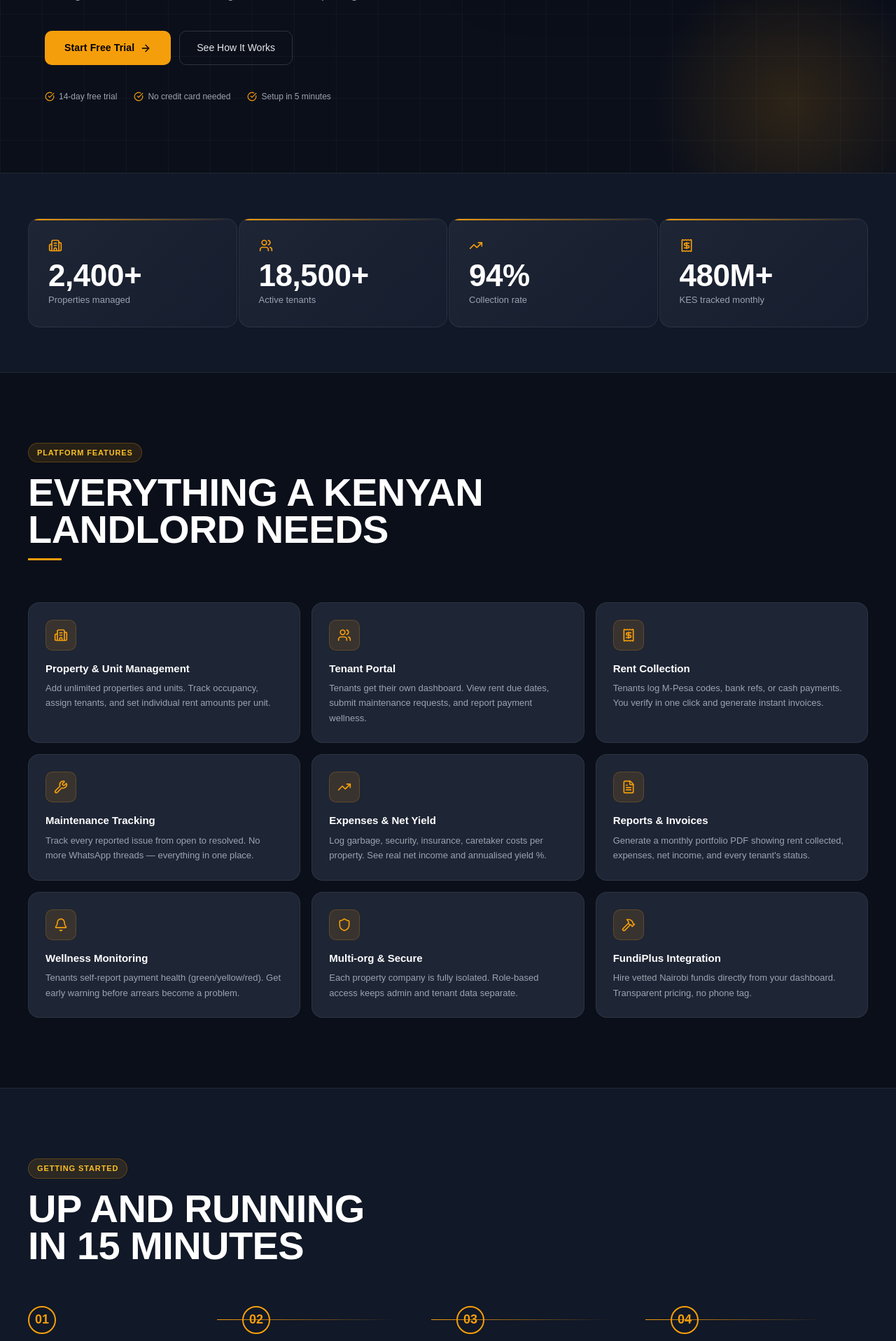
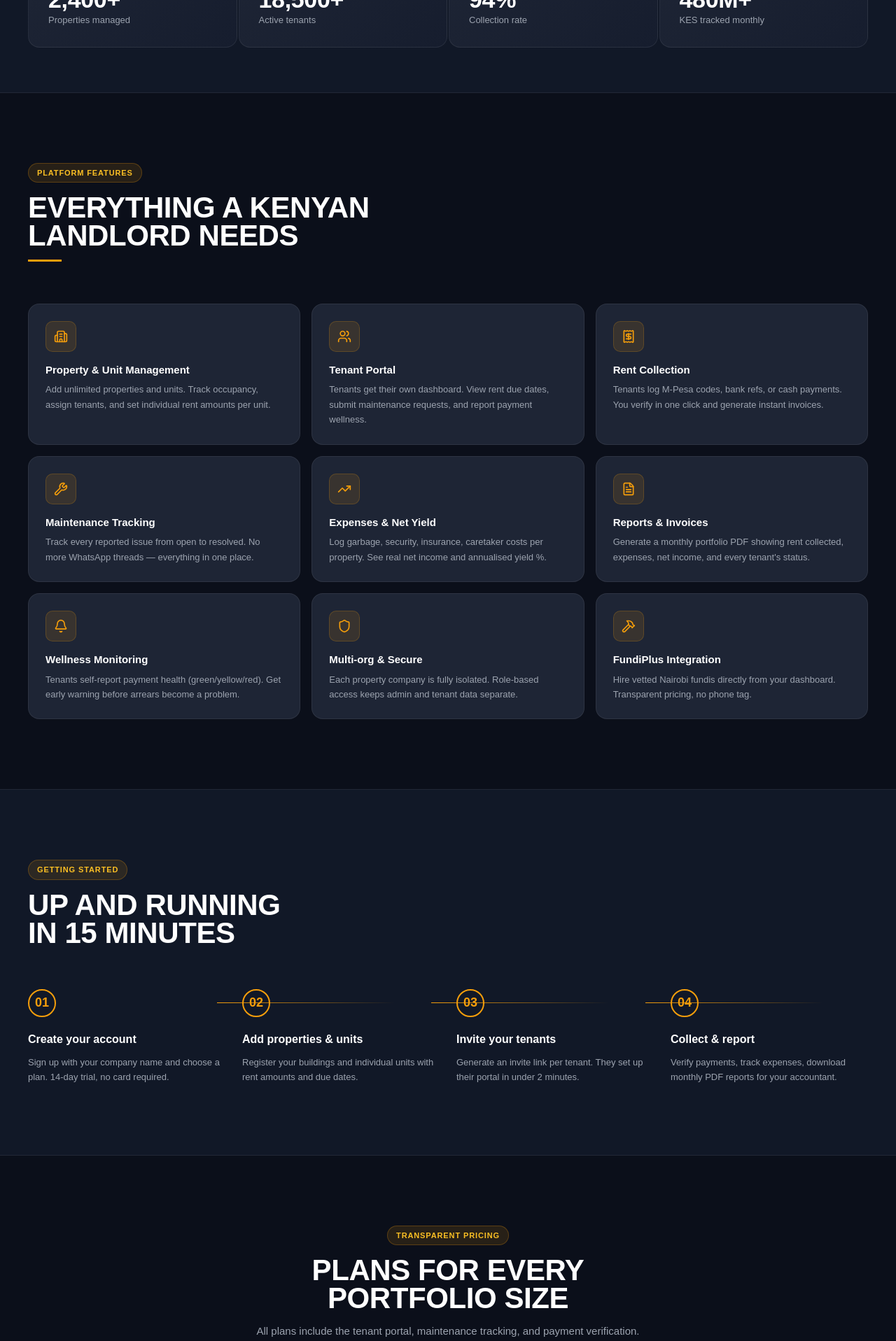
Before and after one commit to Muga-ai/housify, a Next.js app: page / in a window 1280 px wide. Shown: the part 880-2797 px from the top of the page at 70% size. Built offline with nearby package versions, Linux system fonts and the light colour scheme.

Commit message:
font size changes

```diff
--- a/app/page.tsx
+++ b/app/page.tsx
@@ -113,7 +113,7 @@ export default function Home() {
                   Built for Kenyan Property Managers
                 </div>
 
-                <h1 className="display" style={{ fontSize: "clamp(52px, 7vw, 88px)", color: "#fff", marginBottom: 24 }}>
+                <h1 className="display" style={{ fontSize: "clamp(32px, 4vw, 52px)", color: "#fff", marginBottom: 24 }}>
                   Manage Every<br />
                   <span style={{ color: "var(--amber)" }}>Property.</span><br />
                   Every Tenant.<br />
@@ -225,7 +225,7 @@ export default function Home() {
               ].map((s, i) => (
                 <div key={i} className={`stat-card fade-up d${i + 1} ${statsInView ? "visible" : ""}`}>
                   <div style={{ color: "var(--amber)", marginBottom: 12 }}>{s.icon}</div>
-                  <div className="display" style={{ fontSize: 44, color: "#fff" }}>
+                  <div className="display" style={{ fontSize: 34, color: "#fff" }}>
                     {s.count.toLocaleString()}{s.suffix}
                   </div>
                   <div style={{ fontSize: 13, color: "var(--text2)", marginTop: 4, fontWeight: 500 }}>{s.label}</div>
@@ -242,7 +242,7 @@ export default function Home() {
               <div className={`pill fade-up ${featuresInView ? "visible" : ""}`} style={{ marginBottom: 16 }}>
                 Platform Features
               </div>
-              <h2 className={`display accent-line fade-up d1 ${featuresInView ? "visible" : ""}`} style={{ fontSize: "clamp(36px, 5vw, 56px)", color: "#fff" }}>
+              <h2 className={`display accent-line fade-up d1 ${featuresInView ? "visible" : ""}`} style={{ fontSize: "clamp(28px, 3.5vw, 42px)", color: "#fff" }}>
                 Everything a Kenyan<br />Landlord Needs
               </h2>
             </div>
@@ -274,7 +274,7 @@ export default function Home() {
           <div ref={howRef} style={{ maxWidth: 1200, margin: "0 auto" }}>
             <div style={{ marginBottom: 60 }}>
               <div className={`pill fade-up ${howInView ? "visible" : ""}`} style={{ marginBottom: 16 }}>Getting Started</div>
-              <h2 className={`display fade-up d1 ${howInView ? "visible" : ""}`} style={{ fontSize: "clamp(36px, 5vw, 56px)", color: "#fff" }}>
+              <h2 className={`display fade-up d1 ${howInView ? "visible" : ""}`} style={{ fontSize: "clamp(28px, 3.5vw, 42px)", color: "#fff" }}>
                 Up and Running<br />in 15 Minutes
               </h2>
             </div>
@@ -304,7 +304,7 @@ export default function Home() {
           <div style={{ maxWidth: 1200, margin: "0 auto" }}>
             <div style={{ textAlign: "center", marginBottom: 60 }}>
               <div className="pill" style={{ marginBottom: 16 }}>Transparent Pricing</div>
-              <h2 className="display" style={{ fontSize: "clamp(36px, 5vw, 56px)", color: "#fff" }}>
+              <h2 className="display" style={{ fontSize: "clamp(28px, 3.5vw, 42px)", color: "#fff" }}>
                 Plans for Every<br />Portfolio Size
               </h2>
               <p style={{ fontSize: 15, color: "var(--text2)", marginTop: 16, fontWeight: 300 }}>
@@ -363,7 +363,7 @@ export default function Home() {
           <div ref={testimonialsRef} style={{ maxWidth: 1200, margin: "0 auto" }}>
             <div style={{ marginBottom: 56 }}>
               <div className={`pill fade-up ${testimonialsInView ? "visible" : ""}`} style={{ marginBottom: 16 }}>From Our Users</div>
-              <h2 className={`display fade-up d1 ${testimonialsInView ? "visible" : ""}`} style={{ fontSize: "clamp(32px, 4vw, 48px)", color: "#fff" }}>
+              <h2 className={`display fade-up d1 ${testimonialsInView ? "visible" : ""}`} style={{ fontSize: "clamp(24px, 3vw, 36px)", color: "#fff" }}>
                 Landlords Love Housify
               </h2>
             </div>
@@ -401,7 +401,7 @@ export default function Home() {
           <div className="glow-amber" style={{ width: 500, height: 500, top: "50%", left: "50%", transform: "translate(-50%,-50%)" }} />
           <div style={{ maxWidth: 640, margin: "0 auto", position: "relative" }}>
             <div className="pill" style={{ marginBottom: 24, justifyContent: "center" }}>Start Today</div>
-            <h2 className="display" style={{ fontSize: "clamp(40px, 6vw, 72px)", color: "#fff", marginBottom: 20 }}>
+            <h2 className="display" style={{ fontSize: "clamp(30px, 4vw, 52px)", color: "#fff", marginBottom: 20 }}>
               Your Properties.<br />
               <span style={{ color: "var(--amber)" }}>Under Control.</span>
             </h2>
```
